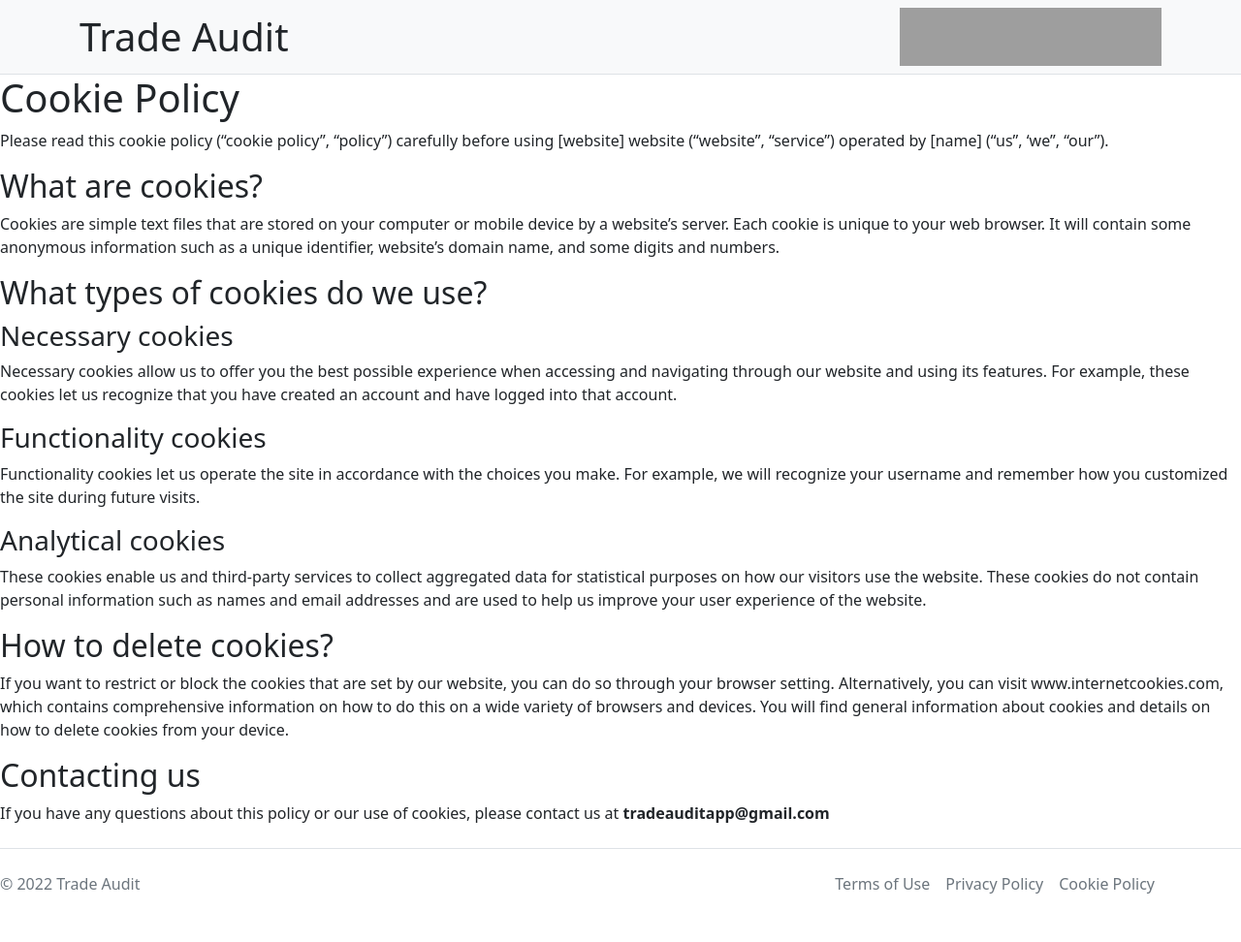
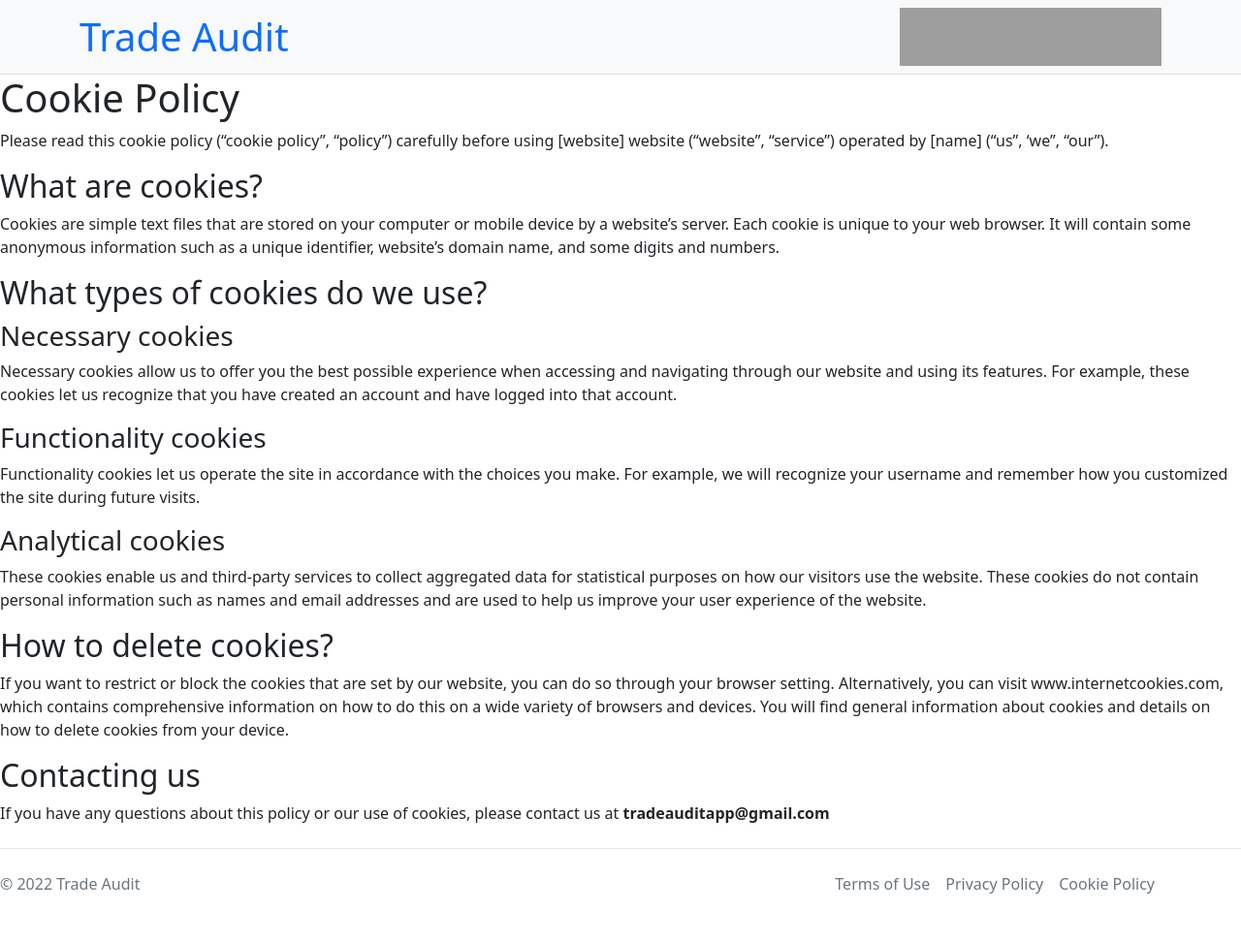
Before and after one commit to stevenrskelton/tradeaudit.app, a Jekyll site: the page built from cookie-policy.md, in a window 1280 px wide. Shown: the whole page at 97% size. Built offline with Jekyll 4.4.1, drawn with Linux system fonts in a browser that asks for light colours; grey boxes are pictures that could not be loaded.

Commit message:
Update empty.html

```diff
--- a/_layouts/empty.html
+++ b/_layouts/empty.html
@@ -10,7 +10,7 @@
 <body>
   <nav class="py-2 bg-light border-bottom">
     <div class="container d-flex flex-wrap">
-        <span class="me-auto fs-1">Trade Audit</span>
+        <a href="/" class="me-auto fs-1 text-decoration-none">Trade Audit</a>
         <img alt="Get it on Google Play" height="60px" id="logo-img" src="https://play.google.com/intl/en_us/badges/static/images/badges/en_badge_web_generic.png">
     </div>
   </nav>
```
